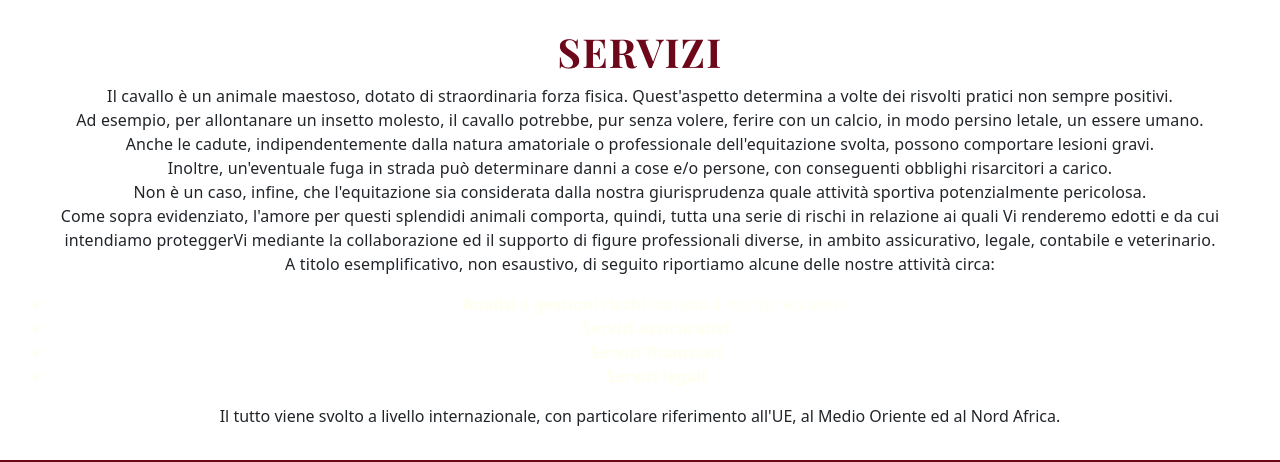
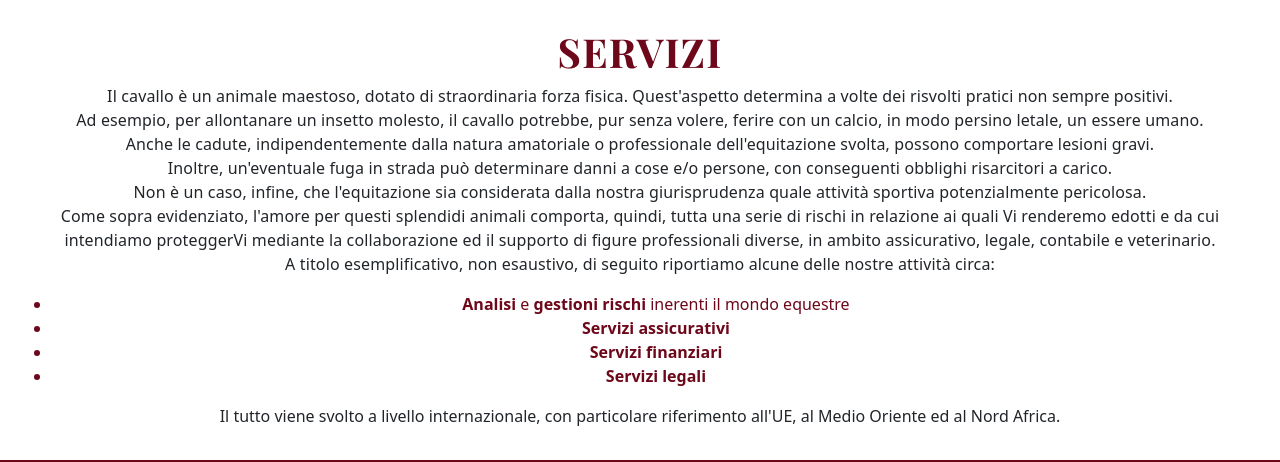
Before and after one commit to MetM98/Equestrian-World-Protection-Website, a plain HTML site: page Servizi.html in a window 1280 px wide. Shown: the part 884-1346 px from the top of the page. Drawn offline with nearby package versions, Linux system fonts and the light colour scheme; a web font is replaced by a local one.

Commit message:
Update Servizi.html
li updated in colored

```diff
--- a/Servizi.html
+++ b/Servizi.html
@@ -212,11 +212,11 @@
             					Non è un caso, infine, che l'equitazione sia considerata dalla nostra giurisprudenza quale attività sportiva potenzialmente pericolosa. <br>
             					Come sopra evidenziato, l'amore per questi splendidi animali comporta, quindi, tutta una serie di rischi in relazione ai quali Vi renderemo edotti e da cui intendiamo proteggerVi mediante la collaborazione ed il supporto di figure professionali diverse, in ambito assicurativo, legale, contabile e veterinario. <br>
             					A titolo esemplificativo, non esaustivo, di seguito riportiamo alcune delle nostre attività circa: <br>
-            					<ul class="colored">
-                					<li><b>Analisi</b> e <b>gestioni rischi</b> inerenti il mondo equestre</li>
-                					<li><b>Servizi assicurativi</b></li>
-                					<li><b>Servizi finanziari</b></li>
-                					<li><b>Servizi legali</b></li>
+            					<ul>
+                					<li class="colored"><b>Analisi</b> e <b>gestioni rischi</b> inerenti il mondo equestre</li>
+                					<li class="colored"><b>Servizi assicurativi</b></li>
+                					<li class="colored"><b>Servizi finanziari</b></li>
+                					<li class="colored"><b>Servizi legali</b></li>
             					</ul>
             					Il tutto viene svolto a livello internazionale, con particolare riferimento all'UE, al Medio Oriente ed al Nord Africa.
         				</p>
```
